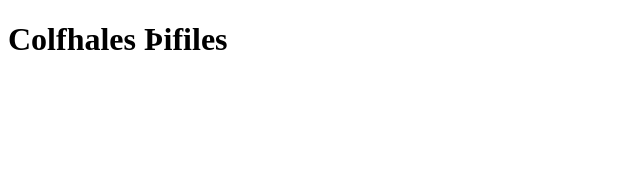
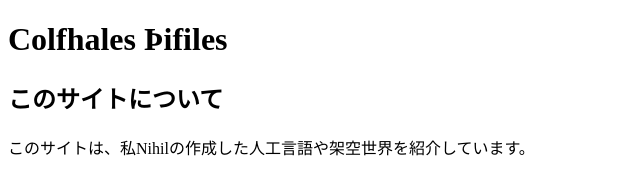
Before and after one commit to Nihil2000/Nihil2000.github.io, a plain HTML site: page index.html in a window 1280 px wide. Shown: the whole page, without its empty margins (0-640 px from the left). Drawn offline with Linux system fonts and the light colour scheme.

Commit message:
Update index.html

```diff
--- a/index.html
+++ b/index.html
@@ -9,7 +9,8 @@
     <h1>Colfhales Þifiles</h1>
   </header>
   <main>
-
+    <h2>このサイトについて</h2>
+    <p>このサイトは、私Nihilの作成した人工言語や架空世界を紹介しています。</p>
   </main>
   <footer>
   </footer>
```
